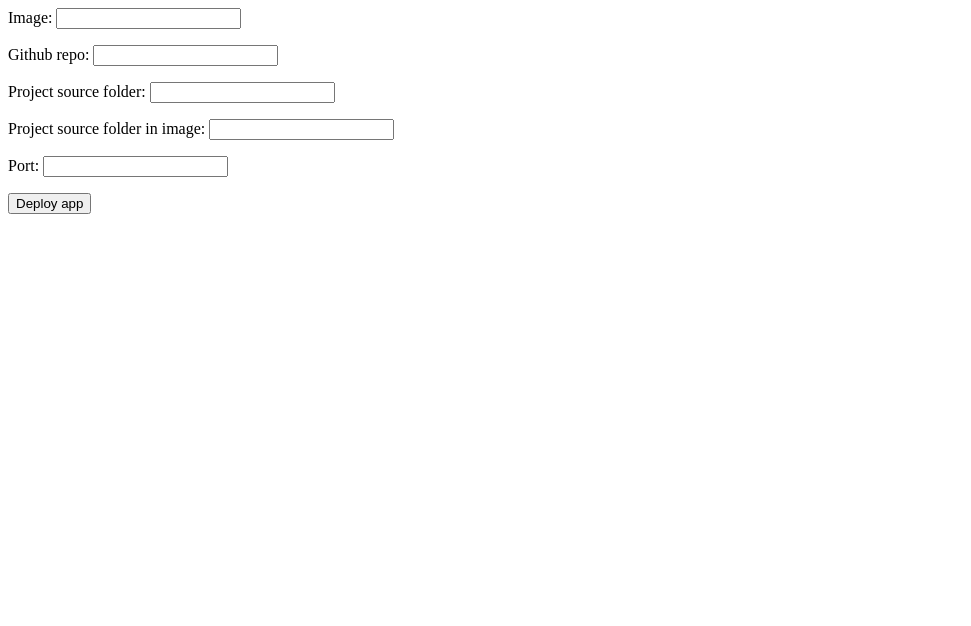
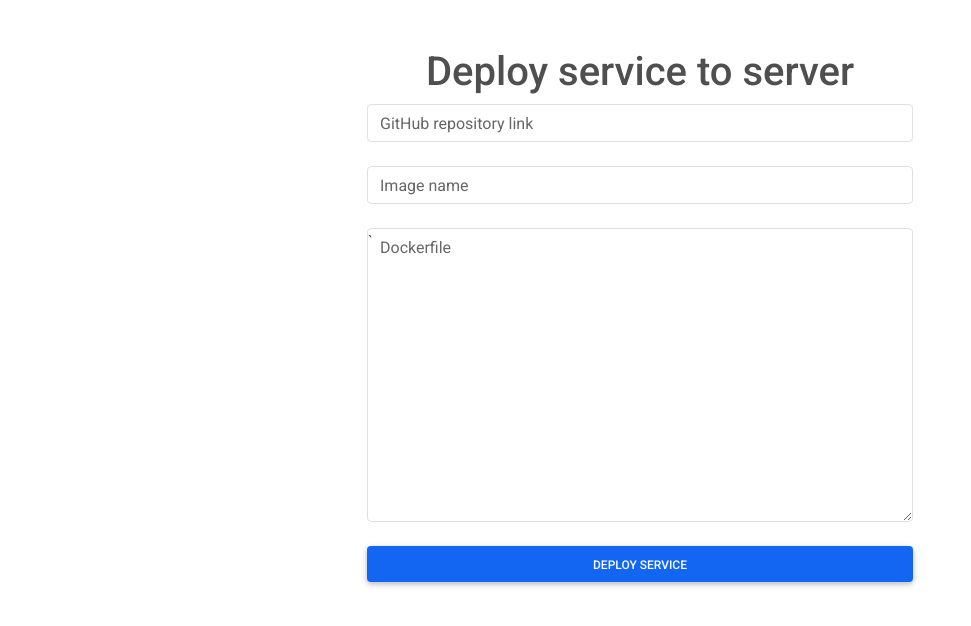
Before and after one commit to Angelonios/simple_docker_deployment_tool, a Flask app: page / in a window 1280 px wide. Shown: the top 626 px of the page, without its empty margins (0-971 px from the left). Run offline with Flask 2, Linux system fonts and the light colour scheme; some libraries are stand-ins or nearby versions.

Commit message:
redesing of web page

```diff
--- a/templates/docker_setup.html
+++ b/templates/docker_setup.html
@@ -1,19 +1,45 @@
-<!DOCUMENT>
-<html>
+<!DOCTYPE html>
+<html lang="en">
 <head>
     <meta charset="UTF-8">
-    <title>Docker file configuration</title>
+    <title>Service deployment form</title>
+    <link href="https://cdnjs.cloudflare.com/ajax/libs/font-awesome/5.15.1/css/all.min.css" rel="stylesheet"/>
+    <link href="https://fonts.googleapis.com/css?family=Roboto:300,400,500,700&display=swap" rel="stylesheet"/>
+    <link href="https://cdnjs.cloudflare.com/ajax/libs/mdb-ui-kit/3.2.0/mdb.min.css" rel="stylesheet"/>
+    <style>
+        .centered-column {
+            display: flex;
+            flex-wrap: wrap;
+            justify-content: center;
+        }
+    </style>
 </head>
-<body>
-<form method="POST">
-    <p><label>Image: </label><input name="image_name"></p>
-    <p><label>Github repo: </label><input name="github_repo"></p>
-    <p><label>Project source folder: </label><input name="source_folder"></p>
-    <p><label>Project source folder in image: </label><input name="git"></p>
-    <p><label>Port: </label><input name="port"></p>
-    <!--    <p><label>Sync files? </label><input type="checkbox" id="ch1" name="sync_files" onchange="sfp.disabled = !ch1.value"></p>-->
-    <!--    <p><label>Sync files path: </label><input disabled id="sfp" name="sync_files_path"></p>-->
-    <input type="submit" value="Deploy app">
-</form>
+<body class="">
+<div class="container my-5">
+    <div class="row centered-column">
+        <div class="col-lg-6 text-center">
+            <h1>Deploy service to server</h1>
+        </div>
+    </div>
+    <div class="row centered-column">
+        <div class="col-lg-6">
+            <form method="post">
+                <div class="form-outline mb-4 hover-shadow border rounded">
+                    <input type="text" id="form4Example1" class="form-control" name="github_repo"/>
+                    <label class="form-label" for="form4Example1">GitHub repository link</label>
+                </div>
+                <div class="form-outline mb-4 hover-shadow border rounded">
+                    <input type="email" id="form4Example2" class="form-control" name="image_name"/>
+                    <label class="form-label" for="form4Example2">Image name</label>
+                </div>
+                <div class="form-outline mb-4 hover-shadow border rounded rounded">`
+                    <textarea class="form-control" id="form4Example3" rows="10" name="dockerfile"></textarea>
+                    <label class="form-label" for="form4Example3">Dockerfile</label>
+                </div>
+                <button type="submit" class="btn btn-primary btn-block mb-4 hover-shadow">Deploy service</button>
+            </form>
+        </div>
+    </div>
+</div>
 </body>
 </html>
```
